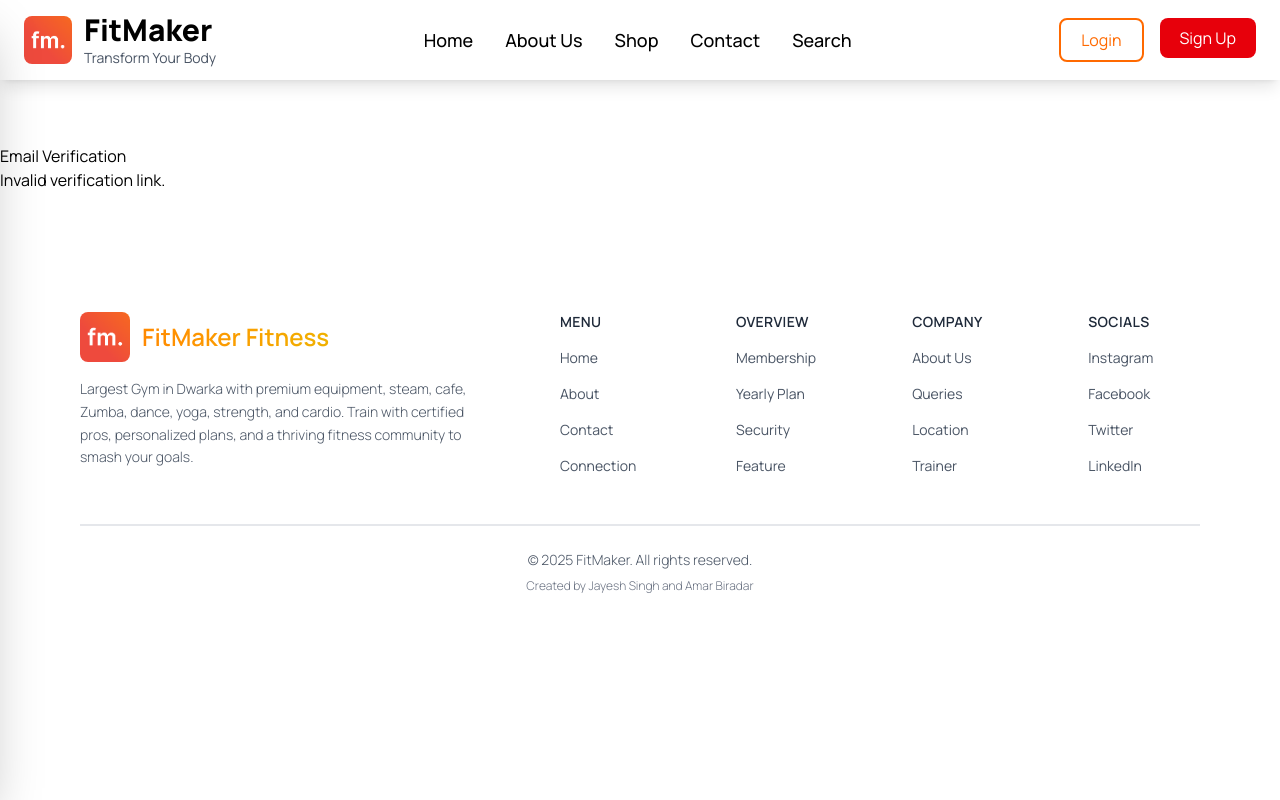
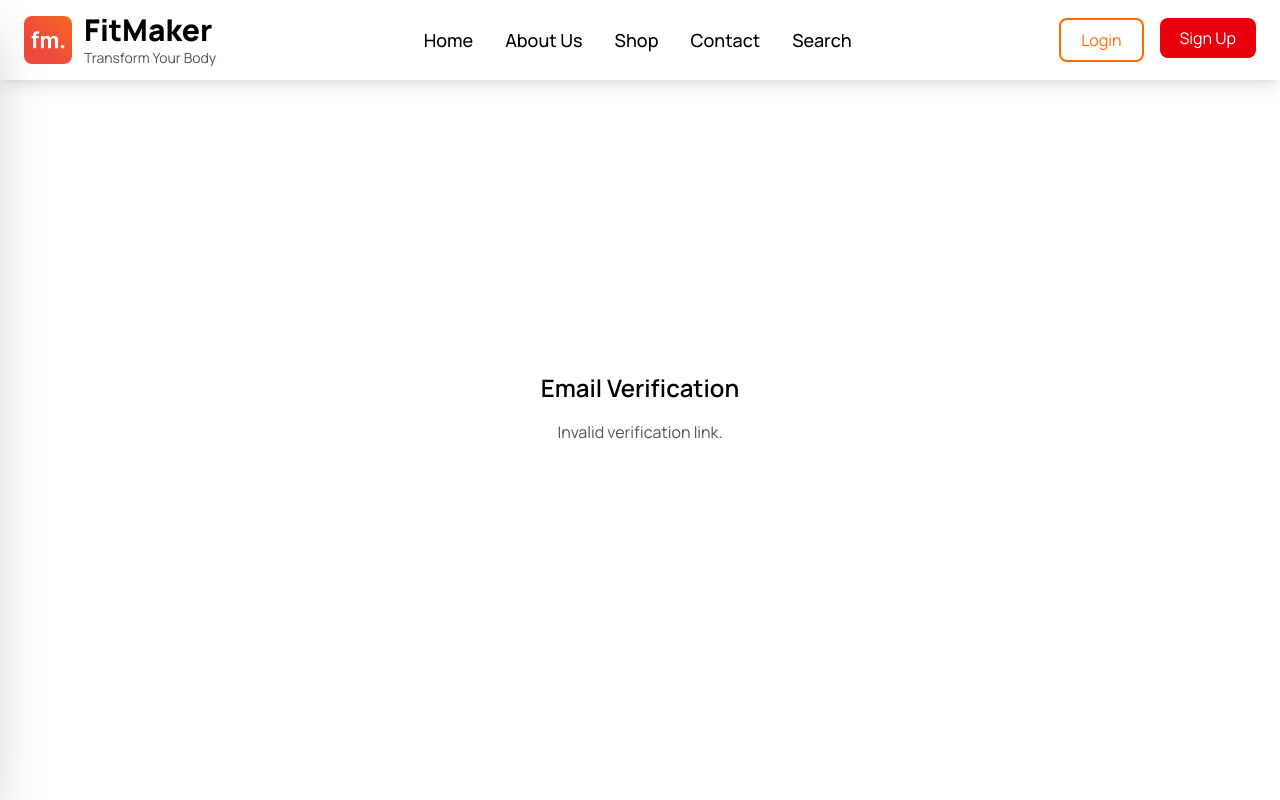
Before and after one commit to ambir513/FitMaker, a React (Vite) app: page /verify in a window 1280 px wide. Shown: the top 800 px of the page. Built offline with nearby package versions, Linux system fonts and the light colour scheme.

Commit message:
Update Verification.jsx

```diff
--- a/src/Pages/Verification/Verification.jsx
+++ b/src/Pages/Verification/Verification.jsx
@@ -32,11 +32,11 @@ function Verification() {
         }
     }, [])
     return (
-        <div className='mt-36'>
-            <Toaster position="top-right" style={{ marginTop: "60px" }} />
-            <h2>Email Verification</h2>
-            <p>{message}</p>
-        </div>
+ <div className="flex flex-col justify-center items-center h-screen space-y-4">
+        <Toaster position="top-right" />
+        <h2 className="text-2xl font-semibold">Email Verification</h2>
+        <p className="text-gray-600">{message}</p>
+    </div>
     )
 }
 
```
